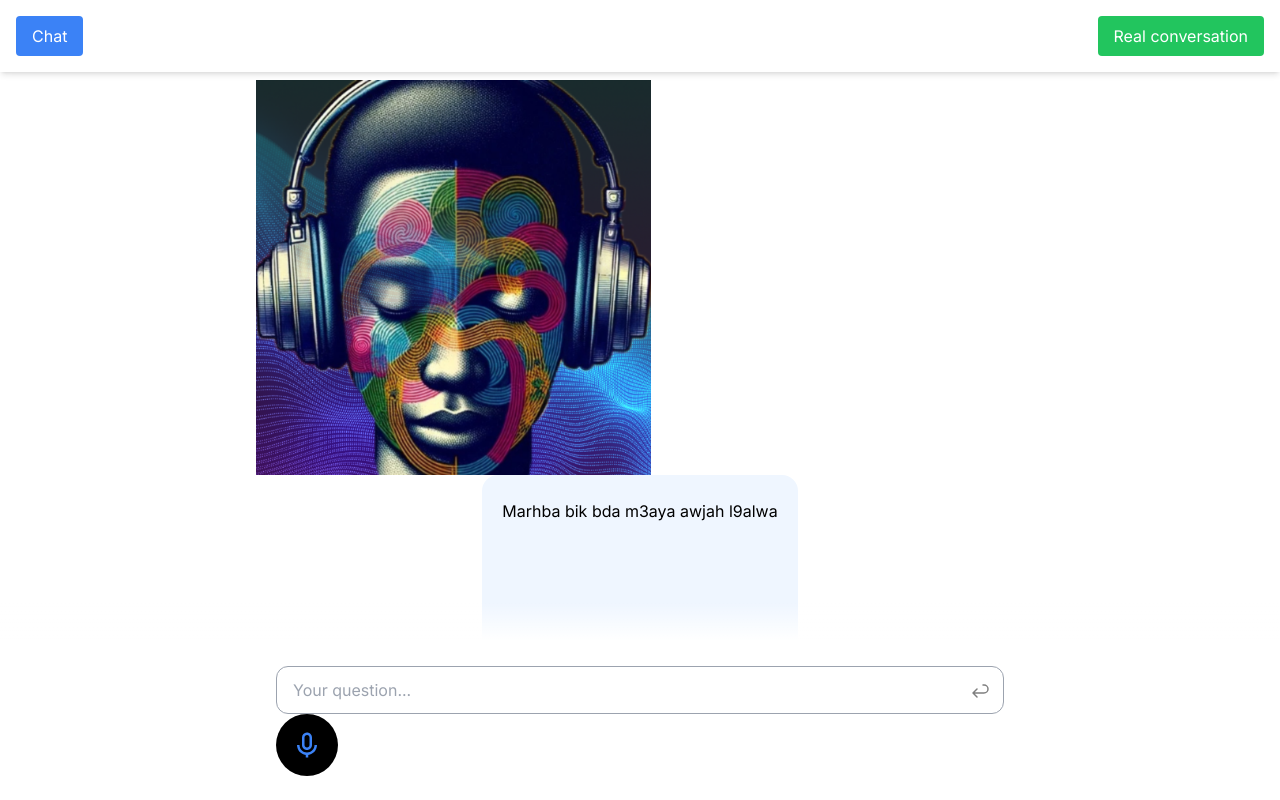
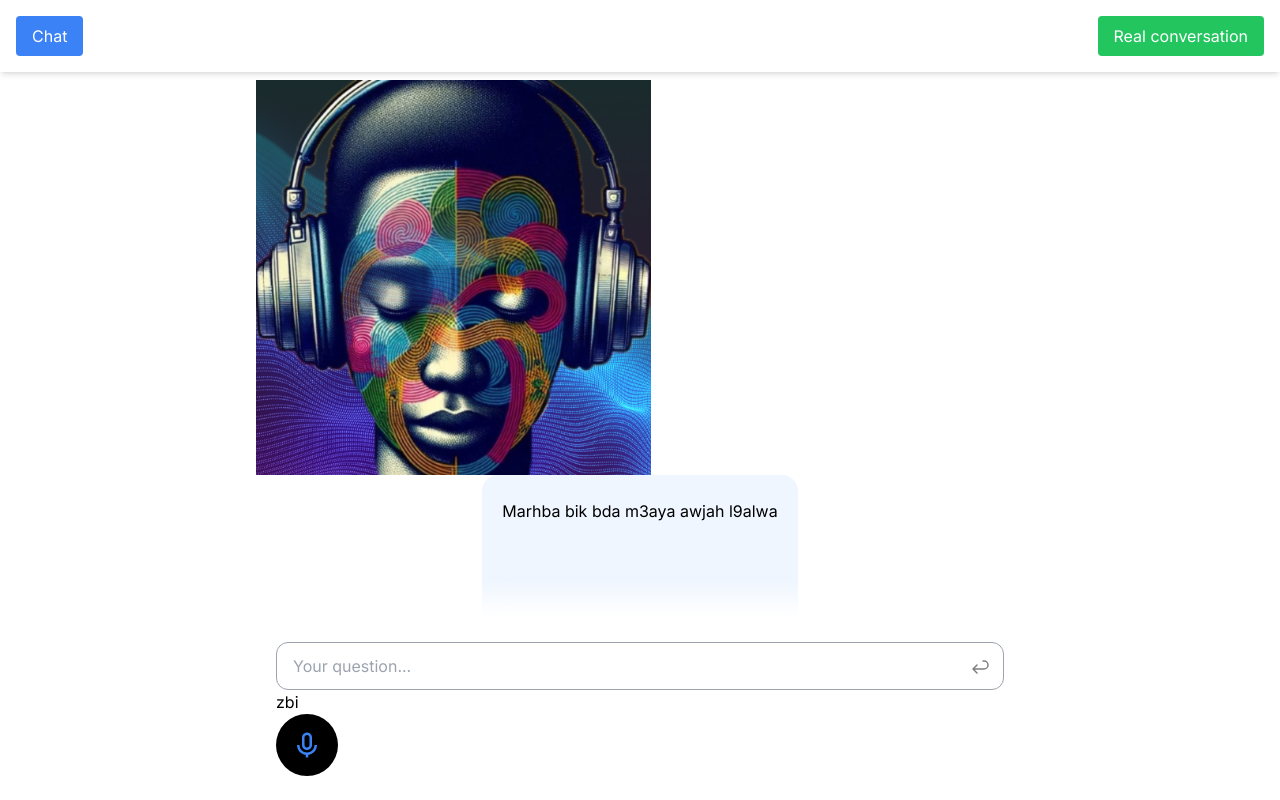
Before and after one commit to nassimmninou/despierta-avatar, a Next.js app: page / in a window 1280 px wide. Built offline with nearby package versions, Linux system fonts and the light colour scheme.

Commit message:
env vercel

```diff
--- a/src/app/page.tsx
+++ b/src/app/page.tsx
@@ -316,6 +316,9 @@ Your ultimate companion to find internal Serenity.
                     hidden
                     style={{ display: 'none' }} // This makes the Form always invisible
                   />
+                  <p>
+                    zbi
+                  </p>
                   <button onClick={() => sttFromMic()}>
                     <span className="flex items-center justify-center bg-black rounded-full p-4">
                       <BiMicrophone className="text-blue-500 text-3xl" />
```
